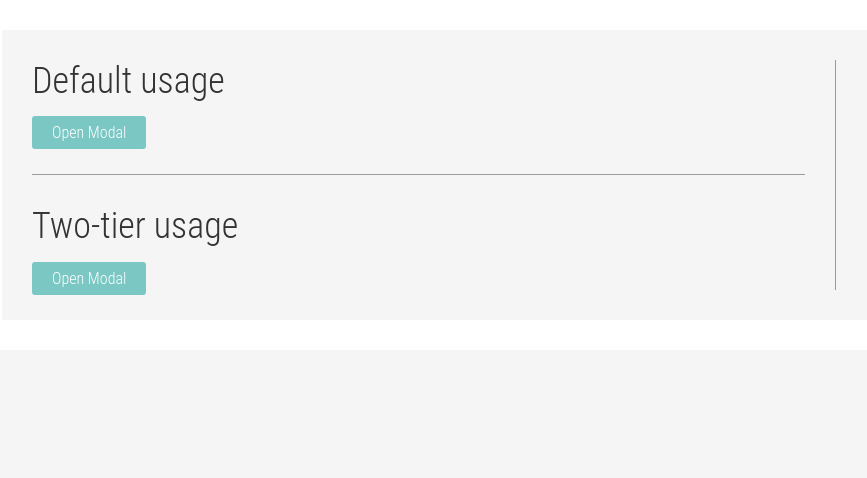
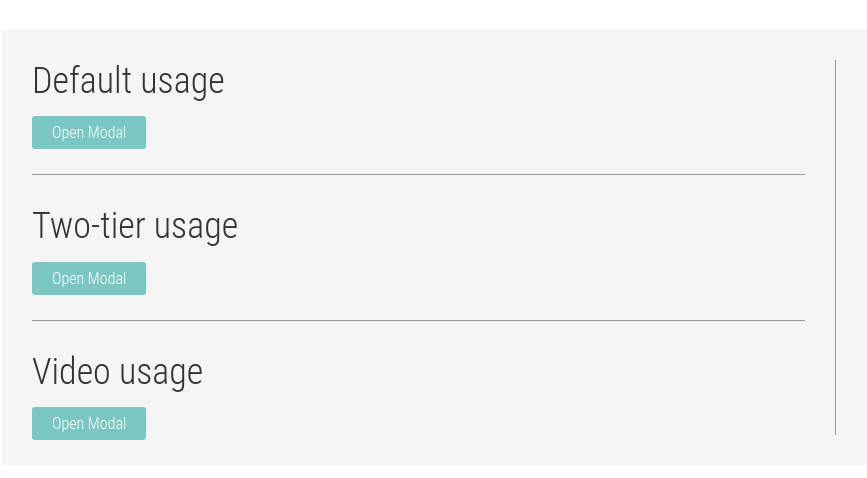
Before and after one commit to hex-digital/component.modal, a website: page example/index.html in a window 1280 px wide. Shown: the whole page, without its empty margins (28-895 px from the left). Drawn offline with nearby package versions, Linux system fonts and the light colour scheme.

Commit message:
video styling updated

```diff
--- a/example/index.html
+++ b/example/index.html
@@ -18,6 +18,10 @@
                 <h2>Two-tier usage</h2>
                 <a class="modal__link" href="content/modal_content_two_tier.html">Open Modal</a>
             </div>
+            <div class="row">
+                <h2>Video usage</h2>
+                <a class="modal__link" data-modal-type="video" href="https://www.youtube.com/embed/3GRSbr0EYYU">Open Modal</a>
+            </div>
         </div>
 
         <!-- Sidebar Area -->
--- a/src/scss/partials/component.modal.scss
+++ b/src/scss/partials/component.modal.scss
@@ -18,6 +18,9 @@
     }
     &--video {
         overflow: hidden;
+        * {
+            box-sizing: border-box;
+        }
         .modal__wrapper {
             align-items: center;
             display: flex;
```
Also changed, not shown: dist/css/modal.css.
